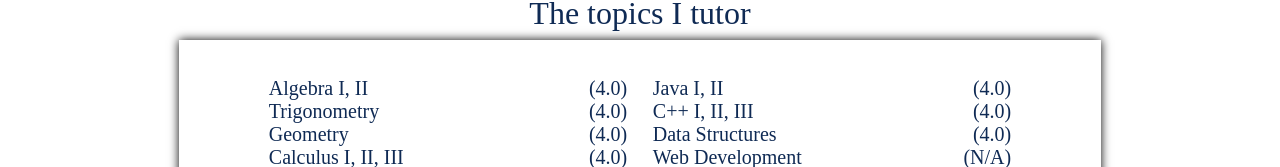
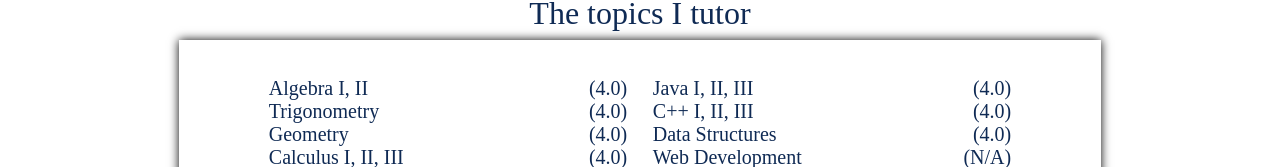
Before and after one commit to MrEremenko/Tutoring, a React (Create React App) app: page / in a window 1280 px wide. Shown: the part 565-732 px from the top of the page. Built offline with nearby package versions, Linux system fonts and the light colour scheme.

Commit message:
woops, java 3 was missing

```diff
--- a/src/App.js
+++ b/src/App.js
@@ -65,7 +65,7 @@ function App() {
         </div>
         <div style={{ display: "flex", flex: "1 1 15vw", flexDirection: "column", margin: "1vw" }}>
           <div style={{ display: "flex", justifyContent: "space-between" }}>
-            <div>Java I, II</div>
+            <div>Java I, II, III</div>
             <div>(4.0)</div>
           </div>
           <div style={{ display: "flex", justifyContent: "space-between", flexWrap: "nowrap" }}>
```
